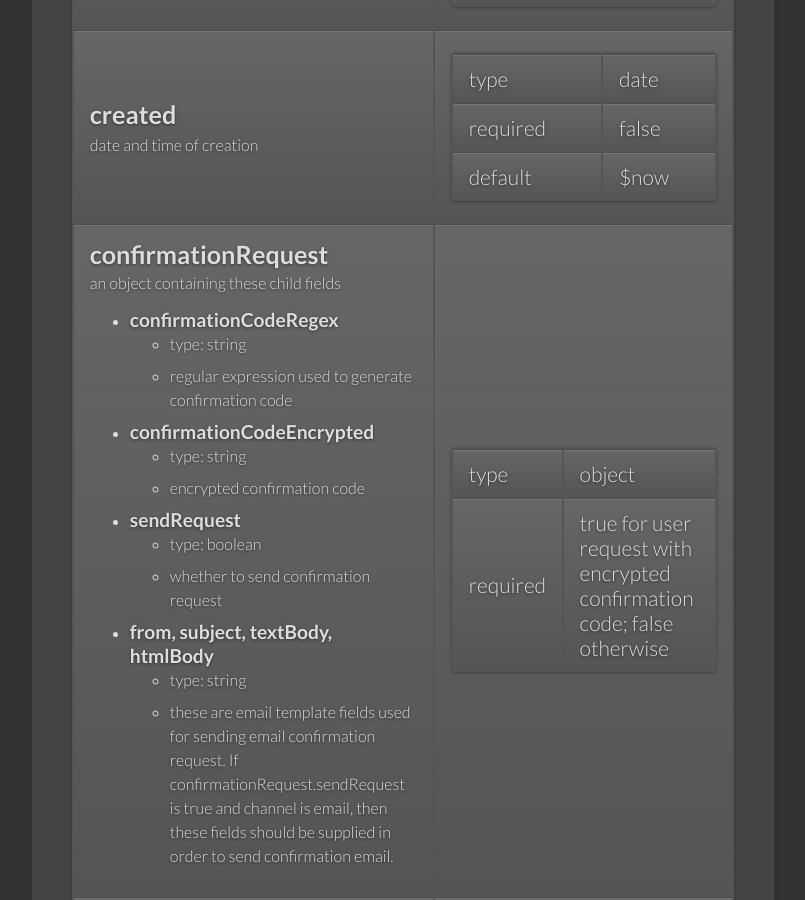
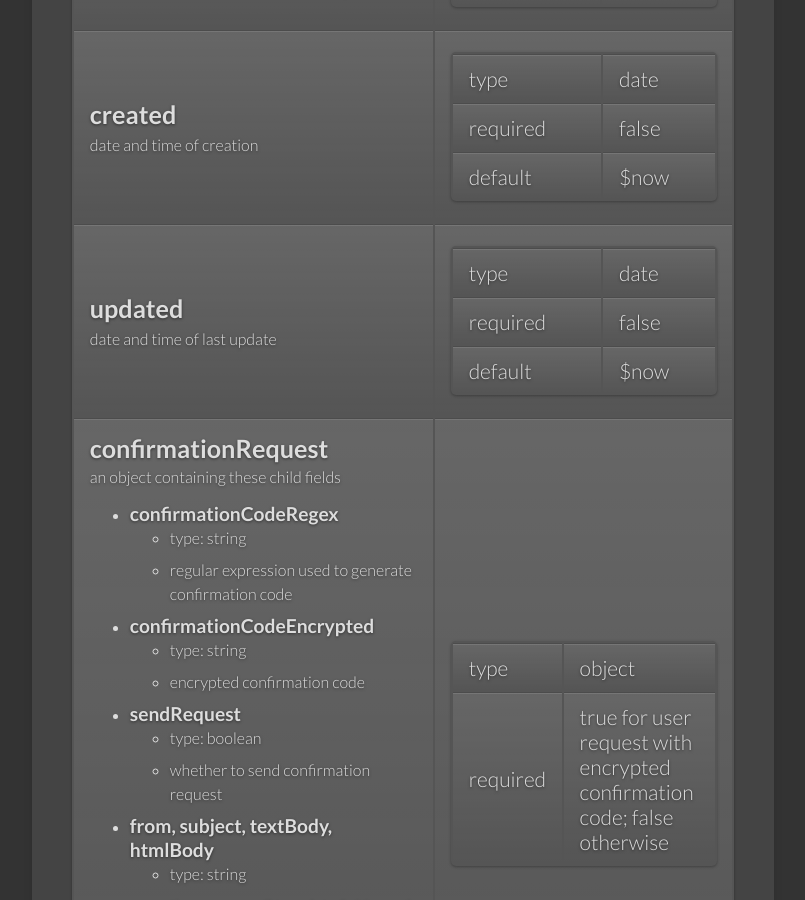
Before and after one commit to bcgov/MyGovBC-notification-server, a Jekyll site: the page built from docs/_docs/api-subscription.md, in a window 1280 px wide and 900 px high, scrolled down 3832 px. Shown: the whole window, without its empty margins (139-944 px from the left). Built offline with Jekyll 4.4.1, drawn with Linux system fonts in a browser that asks for light colours.

Commit message:
added last updated field, in preparation for removing deleted subscriptions

```diff
--- a/common/models/subscription.json
+++ b/common/models/subscription.json
@@ -36,6 +36,10 @@
       "type": "string"
     },
     "created": {
+      "type": "date",
+      "default": "$now"
+    },
+    "updated": {
       "type": "date",
       "default": "$now"
     }
--- a/docs/_docs/api-subscription.md
+++ b/docs/_docs/api-subscription.md
@@ -104,6 +104,19 @@ The API operates on following subscription data model fields:
     <td>
       <p class="name">created</p>
       <p class="description">date and time of creation</p>
+    </td>
+    <td>
+      <table>
+        <tr><td>type</td><td>date</td></tr>
+        <tr><td>required</td><td>false</td></tr>
+        <tr><td>default</td><td>$now</td></tr>
+      </table>
+    </td>
+  </tr>
+  <tr>
+    <td>
+      <p class="name">updated</p>
+      <p class="description">date and time of last update</p>
     </td>
     <td>
       <table>
```
Also changed, not shown: common/models/subscription.js (+9 -1 lines).
